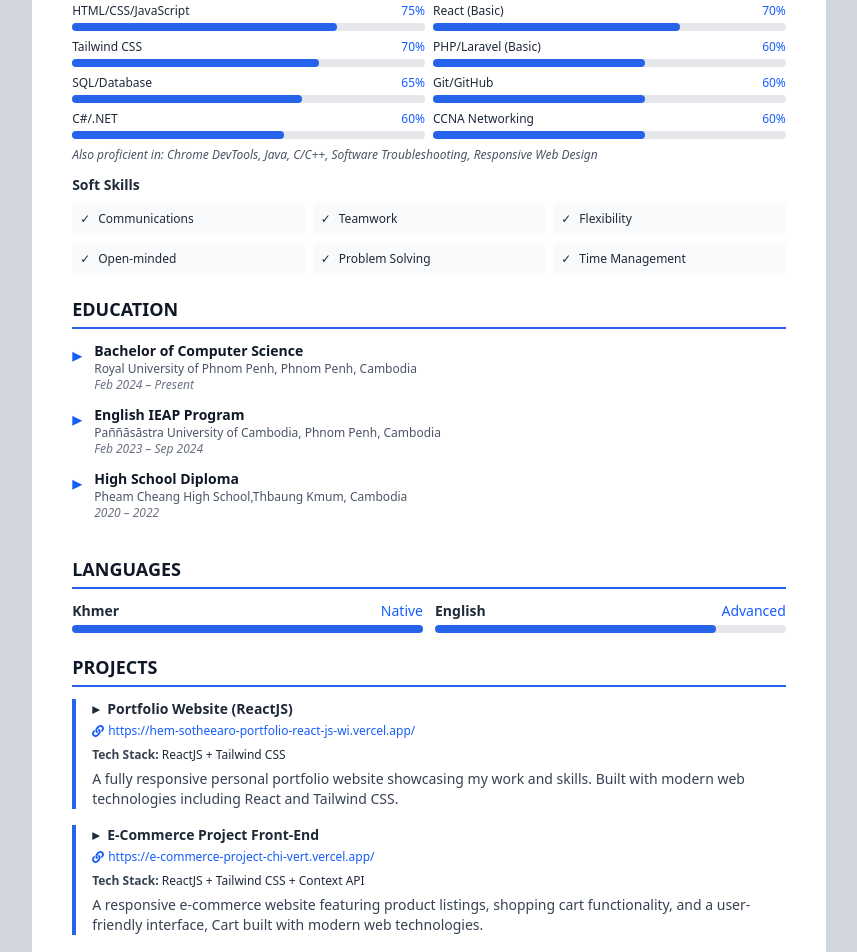
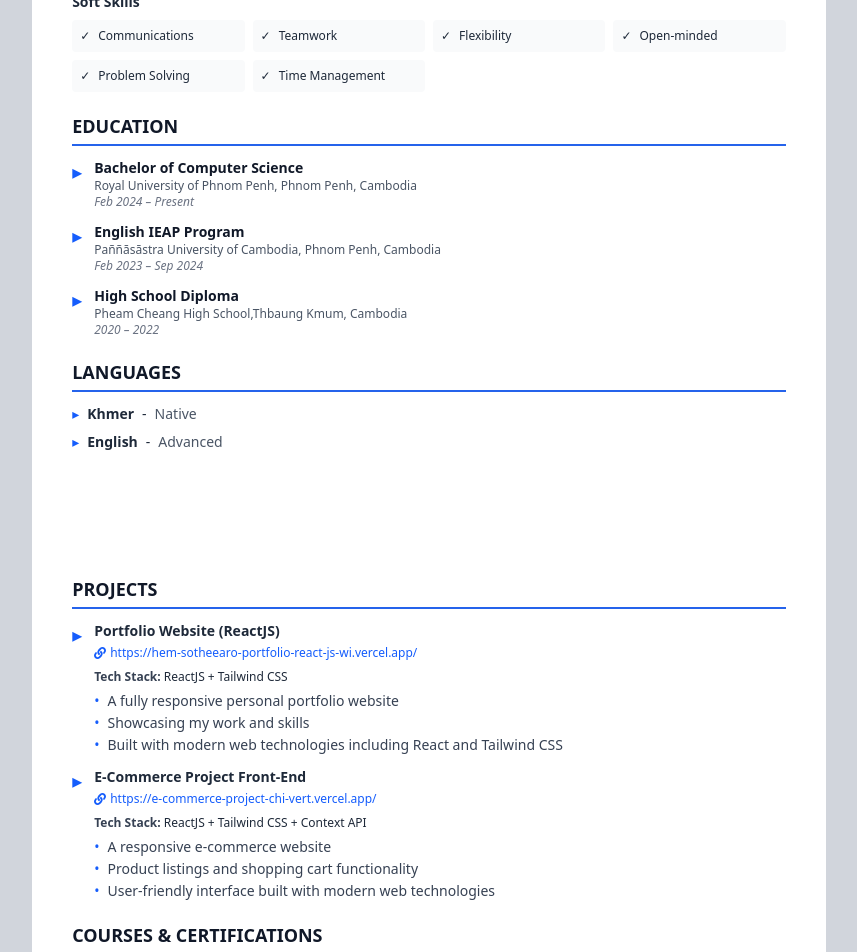
Before and after one commit to SothearoHEM/CV, a React (Vite) app: page / in a window 1280 px wide. Shown: the part 720-1672 px from the top of the page, without its empty margins (211-1068 px from the left). Built offline with nearby package versions, Linux system fonts and the light colour scheme.

Commit message:
Second commit

```diff
--- a/src/components/CV.jsx
+++ b/src/components/CV.jsx
@@ -1,5 +1,5 @@
 import React from "react";
-import { MdOutlineEmail, MdPhone, MdLocationOn, MdLanguage, MdPerson, MdFlag, MdFavorite, MdCake, MdPlace } from "react-icons/md";
+import { MdOutlineEmail, MdPhone, MdLocationOn, MdLanguage } from "react-icons/md";
 import { FaLink, FaCalendar, FaBook, FaMusic } from "react-icons/fa";
 import { PiVolleyballLight } from "react-icons/pi";
 import img from "../assets/img.jpg";
@@ -15,27 +15,22 @@ const CV = React.forwardRef((props, ref) => {
     phone: "+855 92 20 23 93",
     address: "#884, st113, Ou Baek K'am, Sen Sok, Phnom Penh",
     website: "https://hem-sotheearo-portfolio-react-js-wi.vercel.app/",
-    sex: "Male",
-    nation: "Khmer",
-    status: "Single",
-    born: "20/May/2005",
-    pob: "Kampong Cham",
     imgSrc: img
   };
 
   // Professional Summary
-  const professionalSummary = "I am a third-year Computer Science student who likes building websites and web applications. I have experience using ReactJS for frontend and PHP Laravel for backend. I can create simple APIs, connect database, and build responsive web pages. I want to improve my skills and gain real working experience as a web developer intern. I am a quick learner, hardworking, and a team player who is eager to contribute to the success of the organization. I am excited to apply my knowledge and skills in a professional setting and learn from experienced developers.";
+  const professionalSummary = "I am a third-year Computer Science student who likes building websites and web applications. I have experience using ReactJS for frontend and PHP Laravel for backend. I can create simple APIs, connect database, and build responsive web pages. I want to improve my skills and gain real working experience as a web developer intern. I am a quick learner, hardworking, and a team player who is eager to contribute to the success of the organization.";
 
-  // Technical Skills (with proficiency percentage)
+  // Technical Skills
   const technicalSkills = [
-    { name: "HTML/CSS/JavaScript", proficiency: 75 },
-    { name: "React (Basic)", proficiency: 70 },
-    { name: "Tailwind CSS", proficiency: 70 },
-    { name: "PHP/Laravel (Basic)", proficiency: 60 },
-    { name: "SQL/Database", proficiency: 65 },
-    { name: "Git/GitHub", proficiency: 60 },
-    { name: "C#/.NET", proficiency: 60 },
-    { name: "CCNA Networking", proficiency: 60 }
+    "HTML/CSS/JavaScript",
+    "React (Basic)",
+    "Tailwind CSS",
+    "PHP/Laravel (Basic)",
+    "SQL/Database",
+    "Git/GitHub",
+    "C#/.NET",
+    "CCNA Networking"
   ];
 
   // Additional Technical Skills (displayed as text)
@@ -72,8 +67,8 @@ const CV = React.forwardRef((props, ref) => {
 
   // Languages
   const languages = [
-    { name: "Khmer", level: "Native", proficiency: 100 },
-    { name: "English", level: "Advanced", proficiency: 80 }
+    { name: "Khmer", level: "Native" },
+    { name: "English", level: "Advanced" }
   ];
 
   // Projects
@@ -82,13 +77,21 @@ const CV = React.forwardRef((props, ref) => {
       name: "Portfolio Website (ReactJS)",
       link: "https://hem-sotheearo-portfolio-react-js-wi.vercel.app/",
       techStack: "ReactJS + Tailwind CSS",
-      description: "A fully responsive personal portfolio website showcasing my work and skills. Built with modern web technologies including React and Tailwind CSS."
+      description: [
+        "A fully responsive personal portfolio website",
+        "Showcasing my work and skills",
+        "Built with modern web technologies including React and Tailwind CSS"
+      ]
     },
     {
       name: "E-Commerce Project Front-End",
       link: "https://e-commerce-project-chi-vert.vercel.app/",
       techStack: "ReactJS + Tailwind CSS + Context API",
-      description: "A responsive e-commerce website featuring product listings, shopping cart functionality, and a user-friendly interface, Cart built with modern web technologies."
+      description: [
+        "A responsive e-commerce website",
+        "Product listings and shopping cart functionality",
+        "User-friendly interface built with modern web technologies"
+      ]
     }
   ];
 
@@ -181,15 +184,6 @@ const CV = React.forwardRef((props, ref) => {
           </div>
         </div>
 
-        {/* PERSONAL INFO */}
-        <div className="grid grid-cols-3 gap-3 text-sm mt-4 bg-gray-50 p-3 rounded-lg" style={{backgroundColor: '#f9fafb'}}>
-          <p><span className="font-semibold text-gray-700 inline-flex items-center"><MdPerson className="mr-1" /> Sex:</span> {personalInfo.sex}</p>
-          <p><span className="font-semibold text-gray-700 inline-flex items-center"><MdFlag className="mr-1" /> Nation:</span> {personalInfo.nation}</p>
-          <p><span className="font-semibold text-gray-700 inline-flex items-center"><MdFavorite className="mr-1" /> Status:</span> {personalInfo.status}</p>
-          <p><span className="font-semibold text-gray-700 inline-flex items-center"><MdCake className="mr-1" /> Born:</span> {personalInfo.born}</p>
-          <p><span className="font-semibold text-gray-700 inline-flex items-center"><MdPlace className="mr-1" /> POB:</span> {personalInfo.pob}</p>
-        </div>
-
         {/* PROFESSIONAL SUMMARY */}
         <div className="mt-5 break-inside-avoid">
           <h2 className="text-lg font-bold text-gray-900 border-b-2 border-blue-600 pb-1" style={{borderBottomWidth: '2px', borderBottomStyle: 'solid', borderBottomColor: '#2563eb'}}>
@@ -210,16 +204,10 @@ const CV = React.forwardRef((props, ref) => {
             <h3 className="font-semibold text-sm text-gray-800 mb-2">
               Technical Skills
             </h3>
-            <div className="grid grid-cols-2 gap-2">
+            <div className="grid grid-cols-4 gap-2 text-xs">
               {technicalSkills.map((skill, index) => (
-                <div key={index}>
-                  <div className="flex justify-between text-xs mb-1">
-                    <span>{skill.name}</span>
-                    <span className="text-blue-600">{skill.proficiency}%</span>
-                  </div>
-                  <div className="w-full rounded-full h-2" style={{backgroundColor: '#e5e7eb'}}>
-                    <div className="h-2 rounded-full" style={{width: `${skill.proficiency}%`, backgroundColor: '#2563eb'}}></div>
-                  </div>
+                <div key={index} className="flex items-center bg-gray-50 p-2 rounded" style={{backgroundColor: '#f9fafb'}}>
+                  <span className="mr-2">✓</span> {skill}
                 </div>
               ))}
             </div>
@@ -233,7 +221,7 @@ const CV = React.forwardRef((props, ref) => {
             <h3 className="font-semibold text-sm text-gray-800 mb-2">
               Soft Skills
             </h3>
-            <div className="grid grid-cols-3 gap-2 text-xs">
+            <div className="grid grid-cols-4 gap-2 text-xs">
               {softSkills.map((skill, index) => (
                 <div key={index} className="flex items-center bg-gray-50 p-2 rounded" style={{backgroundColor: '#f9fafb'}}>
                   <span className="mr-2">✓</span> {skill}
@@ -262,6 +250,24 @@ const CV = React.forwardRef((props, ref) => {
             ))}
           </div>
         </div>
+
+        {/* LANGUAGES */}
+        <div className="mt-5 break-inside-avoid">
+          <h2 className="text-lg font-bold text-gray-900 border-b-2 border-blue-600 pb-1" style={{borderBottomWidth: '2px', borderBottomStyle: 'solid', borderBottomColor: '#2563eb'}}>
+            LANGUAGES
+          </h2>
+          <div className="mt-3 space-y-2">
+            {languages.map((lang, index) => (
+              <div key={index} className="flex items-center text-sm">
+                <span className="mr-2 text-blue-600">▸</span>
+                <span className="font-semibold">{lang.name}</span>
+                <span className="mx-2">-</span>
+                <span className="text-gray-600">{lang.level}</span>
+              </div>
+            ))}
+          </div>
+        </div>
+
       </div>
 
       {/* PAGE BREAK */}
@@ -269,25 +275,7 @@ const CV = React.forwardRef((props, ref) => {
 
       {/* ================= PAGE 2 ================= */}
       <div className="bg-white w-[210mm] h-[297mm] mx-auto p-10 text-gray-800" style={{pageBreakAfter: 'always'}}>
-        {/* LANGUAGES */}
-        <div className="break-inside-avoid">
-          <h2 className="text-lg font-bold text-gray-900 border-b-2 border-blue-600 pb-1" style={{borderBottomWidth: '2px', borderBottomStyle: 'solid', borderBottomColor: '#2563eb'}}>
-            LANGUAGES
-          </h2>
-          <div className="mt-3 grid grid-cols-2 gap-3">
-            {languages.map((lang, index) => (
-              <div key={index}>
-                <div className="flex justify-between text-sm mb-1">
-                  <span className="font-semibold">{lang.name}</span>
-                  <span className="text-blue-600">{lang.level}</span>
-                </div>
-                <div className="w-full rounded-full h-2" style={{backgroundColor: '#e5e7eb'}}>
-                  <div className="h-2 rounded-full" style={{width: `${lang.proficiency}%`, backgroundColor: '#2563eb'}}></div>
-                </div>
-              </div>
-            ))}
-          </div>
-        </div>
+
 
         {/* PROJECTS */}
         <div className="break-inside-avoid mt-5">
@@ -295,11 +283,12 @@ const CV = React.forwardRef((props, ref) => {
             PROJECTS
           </h2>
 
-          <div className="mt-3 space-y-4">
+          <div className="mt-3 space-y-3">
             {projects.map((project, index) => (
-              <div key={index} className="border-l-4 border-blue-600 pl-4" style={{borderLeftWidth: '4px', borderLeftStyle: 'solid', borderLeftColor: '#2563eb'}}>
-                <h3 className="font-semibold text-sm flex items-center">
-                  <span className="mr-2">▸</span>
+              <div key={index} className="flex">
+                <div className="mr-3 text-blue-600 text-xl">▸</div>
+                <div>
+                  <h3 className="font-semibold text-sm">
                     {project.name}
                   </h3>
                   <p className="text-xs text-blue-600 mt-1 break-all inline-flex items-center">
@@ -308,9 +297,15 @@ const CV = React.forwardRef((props, ref) => {
                   <p className="text-xs mt-1">
                     <span className="font-semibold text-gray-700">Tech Stack:</span> {project.techStack}
                   </p>
-                <p className="text-sm mt-1.5 text-gray-700">
-                  {project.description}
-                </p>
+                  <ul className="mt-1.5 text-sm text-gray-700 space-y-0.5">
+                    {project.description.map((item, i) => (
+                      <li key={i} className="flex items-start">
+                        <span className="mr-2 text-blue-600">•</span>
+                        <span>{item}</span>
+                      </li>
+                    ))}
+                  </ul>
+                </div>
               </div>
             ))}
           </div>
```
Lines whose indentation alone changed are shown as unchanged.
